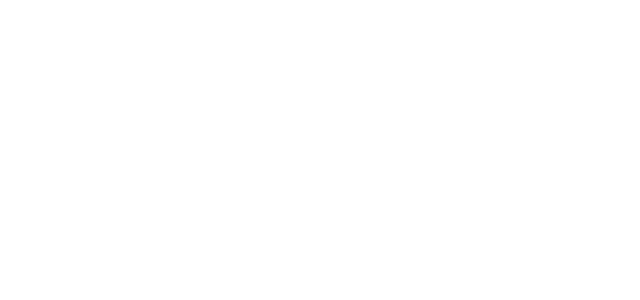
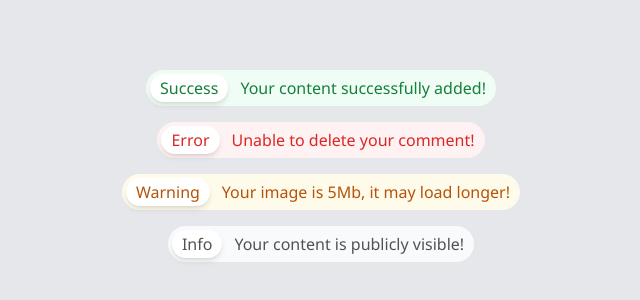
Before and after one commit to mkailbowdy/button-component, a Vue app: page /toast in a window 1280 px wide. Before the commit this address had no page. Shown: the part 234-534 px from the top of the page, without its empty margins (319-959 px from the left). Built offline with nearby package versions, Linux system fonts and the light colour scheme; the HTML template or start-up script is replaced by a standard one.

Commit message:
toast complete

```diff
--- /dev/null
+++ b/src/components/ToastComponent.vue
@@ -0,0 +1,43 @@
+<script setup lang="ts">
+import { computed } from 'vue'
+
+type NotificationType = 'Success' | 'Info' | 'Warning' | 'Error'
+interface ToastProps {
+  notification?: NotificationType;
+}
+
+const props = withDefaults(defineProps<ToastProps>(), {
+  notification: 'Success',
+})
+
+// Dynamic Object Syntax for Classes
+const notificationClasses = computed(() => {
+  return {
+    [`toast__field--${props.notification}`]: true,
+  }
+})
+</script>
+<template>
+  <div :class="notificationClasses" class="toast__field flex items-center gap-3 pl-1 pr-2.5 pt-1 pb-1 rounded-[2000px]">
+    <div class="px-2.5 py-0.5 rounded-full shadow-md bg-white">{{props.notification}}</div>
+    <span><slot /></span>
+  </div>
+</template>
+<style scoped>
+.toast__field--Success {
+  background-color:#f0fdf4;
+  color: #15803d;
+}
+.toast__field--Warning {
+  background-color:#fffbeb;
+  color: #b45309;
+}
+.toast__field--Error {
+  background-color: #fef2f2;
+  color: #dc2626;
+}
+.toast__field--Info {
+  background-color: #f9fafb;
+  color: #525252;
+}
+</style>
--- a/src/router/index.ts
+++ b/src/router/index.ts
@@ -3,6 +3,7 @@
 import TextAreaView from '@/views/TextAreaView.vue'
 import InputView from '@/views/InputView.vue'
 import SignInView from '@/views/authorization/SignInView.vue'
+import ToastView from '@/views/ToastView.vue'
 
 const router = createRouter({
   history: createWebHistory(import.meta.env.BASE_URL),
@@ -47,6 +48,11 @@
       path: '/signin',
       name: 'signin',
       component: SignInView,
+    },
+    {
+      path: '/toast',
+      name: 'toast',
+      component: ToastView,
     }
   ],
 })
--- /dev/null
+++ b/src/views/ToastView.vue
@@ -0,0 +1,26 @@
+<script setup lang="ts">
+import ToastComponent from '@/components/ToastComponent.vue'
+</script>
+
+<template>
+<main>
+  <ToastComponent notification="Success">Your content successfully added!</ToastComponent>
+  <ToastComponent notification="Error">Unable to delete your comment!</ToastComponent>
+  <ToastComponent notification="Warning">Your image is 5Mb, it may load longer!</ToastComponent>
+  <ToastComponent notification="Info">Your content is publicly visible!</ToastComponent>
+</main>
+</template>
+
+<style scoped>
+main {
+  display: flex;
+  flex-direction: column;
+  justify-content: center;
+  align-items: center;
+  min-height: 100vh;
+  min-width: 800px;
+  margin: 0 auto;
+  background-color: #e5e7eb;
+  gap: 1rem;
+}
+</style>
```
